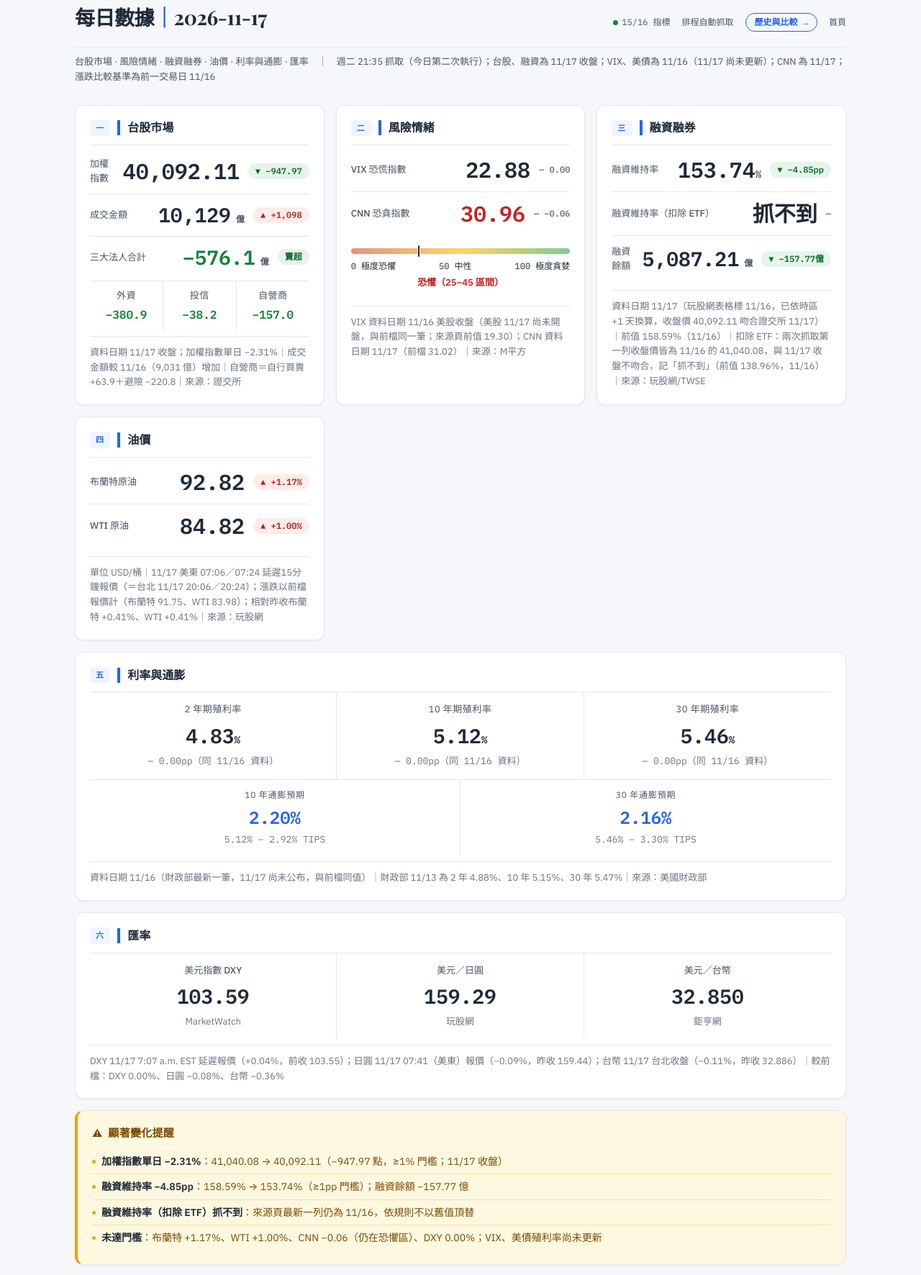
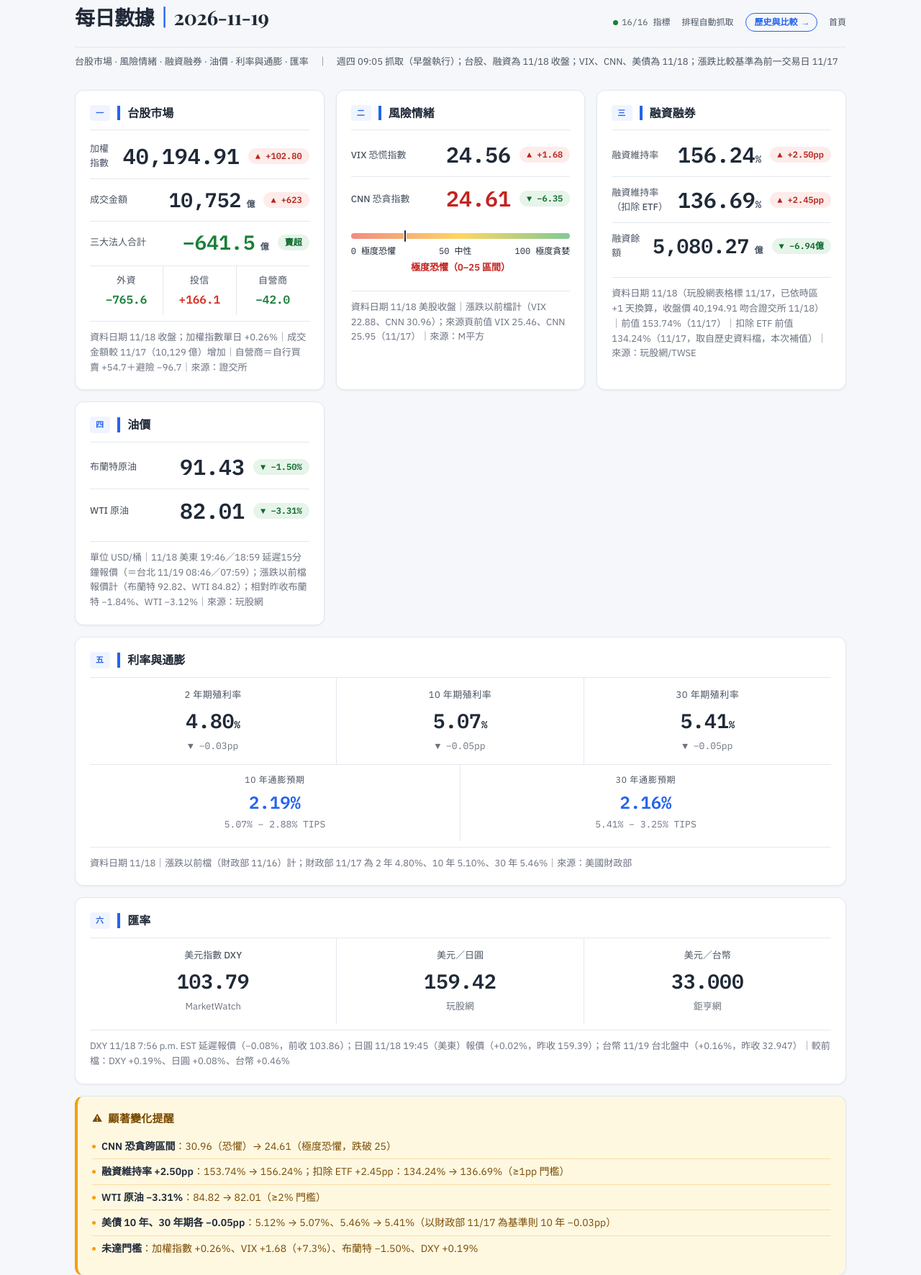
Before and after one commit to LiaoPeiTing/patty-daily-dashboard, a plain HTML site: page macro-dashboard.html in a window 1280 px wide. Shown: the part 29-1801 px from the top of the page at 72% size. Drawn offline with nearby package versions, Linux system fonts and the light colour scheme.

Commit message:
update: 2026-11-19 macro dashboard

```diff
--- a/data/history.json
+++ b/data/history.json
@@ -37,5 +37,6 @@
 {"date": "2026-11-12", "taiex": 43091.87, "turnover": 10568.0, "inst_total": 53.4, "foreign": -6.8, "trust": 125.7, "dealer": -65.4, "vix": 17.48, "cnn": 36.97, "margin_ratio": 167.5, "margin_balance": 5334.75, "brent": 91.96, "wti": 85.76, "y2": 4.73, "y10": 4.98, "y30": 5.35, "be10": 2.2, "be30": 2.18, "dxy": 102.93, "usdjpy": 159.62, "usdtwd": 32.889, "margin_ratio_ex_etf": 146.22, "tw_date": "2026-11-12", "tw_date_src": "verified"},
 {"date": "2026-11-13", "taiex": 43675.12, "turnover": 9516.0, "inst_total": 452.7, "foreign": 288.4, "trust": 95.4, "dealer": 68.9, "vix": 18.69, "cnn": 39.83, "margin_ratio": 170.96, "margin_balance": 5365.99, "brent": 96.41, "wti": 88.8, "y2": 4.86, "y10": 5.1, "y30": 5.43, "be10": 2.24, "be30": 2.19, "dxy": 103.22, "usdjpy": 160.02, "usdtwd": 32.838, "margin_ratio_ex_etf": 149.75, "tw_date": "2026-11-13", "tw_date_src": "verified"},
 {"date": "2026-11-17", "taiex": 41040.08, "turnover": 9031.0, "inst_total": -1143.9, "foreign": -701.9, "trust": -183.0, "dealer": -259.0, "vix": 22.88, "cnn": 31.02, "margin_ratio": 158.59, "margin_balance": 5244.98, "brent": 91.75, "wti": 83.98, "y2": 4.83, "y10": 5.12, "y30": 5.46, "be10": 2.2, "be30": 2.16, "dxy": 103.59, "usdjpy": 159.42, "usdtwd": 32.97, "margin_ratio_ex_etf": 138.96, "tw_date": "2026-11-16", "tw_date_src": "verified"},
-{"date": "2026-11-17", "taiex": 40092.11, "turnover": 10129, "inst_total": -576.1, "foreign": -380.9, "trust": -38.2, "dealer": -157, "vix": 22.88, "cnn": 30.96, "margin_ratio": 153.74, "margin_balance": 5087.21, "brent": 92.82, "wti": 84.82, "y2": 4.83, "y10": 5.12, "y30": 5.46, "be10": 2.2, "be30": 2.16, "dxy": 103.59, "usdjpy": 159.29, "usdtwd": 32.85, "margin_ratio_ex_etf": null, "tw_date": "2026-11-17", "tw_date_src": "verified"}
+{"date": "2026-11-17", "taiex": 40092.11, "turnover": 10129, "inst_total": -576.1, "foreign": -380.9, "trust": -38.2, "dealer": -157, "vix": 22.88, "cnn": 30.96, "margin_ratio": 153.74, "margin_balance": 5087.21, "brent": 92.82, "wti": 84.82, "y2": 4.83, "y10": 5.12, "y30": 5.46, "be10": 2.2, "be30": 2.16, "dxy": 103.59, "usdjpy": 159.29, "usdtwd": 32.85, "margin_ratio_ex_etf": 134.24, "tw_date": "2026-11-17", "tw_date_src": "verified"},
+{"date": "2026-11-19", "taiex": 40194.91, "turnover": 10752, "inst_total": -641.5, "foreign": -765.6, "trust": 166.1, "dealer": -42, "vix": 24.56, "cnn": 24.61, "margin_ratio": 156.24, "margin_balance": 5080.27, "brent": 91.43, "wti": 82.01, "y2": 4.8, "y10": 5.07, "y30": 5.41, "be10": 2.19, "be30": 2.16, "dxy": 103.79, "usdjpy": 159.42, "usdtwd": 33, "margin_ratio_ex_etf": 136.69, "tw_date": "2026-11-18", "tw_date_src": "verified"}
 ]
--- a/macro-dashboard.html
+++ b/macro-dashboard.html
@@ -525,91 +525,92 @@ body {
 </style>
 
 
+
 <div class="dashboard">
   <div class="header">
-    <h1>每日數據<span>｜</span>2026-11-17</h1>
+    <h1>每日數據<span>｜</span>2026-11-19</h1>
     <div class="header-meta">
-      <span><span class="status-dot"></span>15/16 指標</span>
+      <span><span class="status-dot"></span>16/16 指標</span>
       <span>排程自動抓取</span>
       <a href="history.html" style="color:var(--accent);font-weight:600;text-decoration:none;border:1px solid var(--accent);border-radius:999px;padding:3px 12px">歷史與比較 →</a>
       <a href="index.html" style="color:var(--text-sub);text-decoration:none">首頁</a>
     </div>
   </div>
-  <p class="subtitle">台股市場 · 風險情緒 · 融資融券 · 油價 · 利率與通膨 · 匯率　｜　週二 21:35 抓取（今日第二次執行）；台股、融資為 11/17 收盤；VIX、美債為 11/16（11/17 尚未更新）；CNN 為 11/17；漲跌比較基準為前一交易日 11/16</p>
+  <p class="subtitle">台股市場 · 風險情緒 · 融資融券 · 油價 · 利率與通膨 · 匯率　｜　週四 09:05 抓取（早盤執行）；台股、融資為 11/18 收盤；VIX、CNN、美債為 11/18；漲跌比較基準為前一交易日 11/17</p>
 
   <div class="grid">
 
     <div class="card">
       <div class="card-header"><span class="section-tag">一</span><span class="card-title">台股市場</span></div>
       <div class="card-body">
-        <div class="indicator"><span class="ind-label">加權指數</span><span class="ind-value large">40,092.11</span><span class="ind-change down">▼ −947.97</span></div>
-        <div class="indicator"><span class="ind-label">成交金額</span><span class="ind-value">10,129<span style="font-size:12px;color:var(--text-sub)"> 億</span></span><span class="ind-change up">▲ +1,098</span></div>
-        <div class="indicator"><span class="ind-label">三大法人合計</span><span class="ind-value" style="color:var(--down)">−576.1<span style="font-size:12px;color:var(--text-sub)"> 億</span></span><span class="ind-change down">賣超</span></div>
+        <div class="indicator"><span class="ind-label">加權指數</span><span class="ind-value large">40,194.91</span><span class="ind-change up">▲ +102.80</span></div>
+        <div class="indicator"><span class="ind-label">成交金額</span><span class="ind-value">10,752<span style="font-size:12px;color:var(--text-sub)"> 億</span></span><span class="ind-change up">▲ +623</span></div>
+        <div class="indicator"><span class="ind-label">三大法人合計</span><span class="ind-value" style="color:var(--down)">−641.5<span style="font-size:12px;color:var(--text-sub)"> 億</span></span><span class="ind-change down">賣超</span></div>
       </div>
       <div class="inst-breakdown">
-        <div class="inst-item"><div class="inst-name">外資</div><div class="inst-val neg">−380.9</div></div>
-        <div class="inst-item"><div class="inst-name">投信</div><div class="inst-val neg">−38.2</div></div>
-        <div class="inst-item"><div class="inst-name">自營商</div><div class="inst-val neg">−157.0</div></div>
+        <div class="inst-item"><div class="inst-name">外資</div><div class="inst-val neg">−765.6</div></div>
+        <div class="inst-item"><div class="inst-name">投信</div><div class="inst-val pos">+166.1</div></div>
+        <div class="inst-item"><div class="inst-name">自營商</div><div class="inst-val neg">−42.0</div></div>
       </div>
-      <div class="margin-note">資料日期 11/17 收盤；加權指數單日 −2.31%｜成交金額較 11/16（9,031 億）增加｜自營商＝自行買賣 +63.9＋避險 −220.8｜來源：證交所</div>
+      <div class="margin-note">資料日期 11/18 收盤；加權指數單日 +0.26%｜成交金額較 11/17（10,129 億）增加｜自營商＝自行買賣 +54.7＋避險 −96.7｜來源：證交所</div>
     </div>
 
     <div class="card">
       <div class="card-header"><span class="section-tag">二</span><span class="card-title">風險情緒</span></div>
       <div class="card-body">
-        <div class="indicator"><span class="ind-label">VIX 恐慌指數</span><span class="ind-value large">22.88</span><span class="ind-change flat">— 0.00</span></div>
-        <div class="indicator" style="border-top: 1px solid var(--border);"><span class="ind-label">CNN 恐貪指數</span><span class="ind-value large" style="color:var(--fear)">30.96</span><span class="ind-change flat">— −0.06</span></div>
+        <div class="indicator"><span class="ind-label">VIX 恐慌指數</span><span class="ind-value large">24.56</span><span class="ind-change up">▲ +1.68</span></div>
+        <div class="indicator" style="border-top: 1px solid var(--border);"><span class="ind-label">CNN 恐貪指數</span><span class="ind-value large" style="color:var(--fear)">24.61</span><span class="ind-change down">▼ −6.35</span></div>
       </div>
       <div class="gauge-container">
-        <div class="gauge-bar"><div class="gauge-marker" style="left: 30.96%"></div></div>
+        <div class="gauge-bar"><div class="gauge-marker" style="left: 24.61%"></div></div>
         <div class="gauge-labels"><span>0 極度恐懼</span><span>50 中性</span><span>100 極度貪婪</span></div>
-        <div class="gauge-zone" style="color:var(--fear)">恐懼（25–45 區間）</div>
+        <div class="gauge-zone" style="color:var(--fear)">極度恐懼（0–25 區間）</div>
       </div>
-      <div class="margin-note">VIX 資料日期 11/16 美股收盤（美股 11/17 尚未開盤，與前檔同一筆；來源頁前值 19.30）；CNN 資料日期 11/17（前檔 31.02）｜來源：M平方</div>
+      <div class="margin-note">資料日期 11/18 美股收盤｜漲跌以前檔計（VIX 22.88、CNN 30.96）；來源頁前值 VIX 25.46、CNN 25.95（11/17）｜來源：M平方</div>
     </div>
 
     <div class="card">
       <div class="card-header"><span class="section-tag">三</span><span class="card-title">融資融券</span></div>
       <div class="card-body">
-        <div class="indicator"><span class="ind-label">融資維持率</span><span class="ind-value large">153.74<span style="font-size:14px">%</span></span><span class="ind-change down">▼ −4.85pp</span></div>
+        <div class="indicator"><span class="ind-label">融資維持率</span><span class="ind-value large">156.24<span style="font-size:14px">%</span></span><span class="ind-change up">▲ +2.50pp</span></div>
         <!-- 扣除 ETF 這一列：抓不到時，數值改顯示「抓不到」（不帶 %），漲跌膠囊改成 <span class="ind-change flat">—</span>；規則見 SOP 3-4 -->
-        <div class="indicator"><span class="ind-label">融資維持率（扣除 ETF）</span><span class="ind-value large">抓不到</span><span class="ind-change flat">—</span></div>
-        <div class="indicator"><span class="ind-label">融資餘額</span><span class="ind-value">5,087.21<span style="font-size:12px;color:var(--text-sub)"> 億</span></span><span class="ind-change down">▼ −157.77億</span></div>
+        <div class="indicator"><span class="ind-label">融資維持率（扣除 ETF）</span><span class="ind-value large">136.69<span style="font-size:14px">%</span></span><span class="ind-change up">▲ +2.45pp</span></div>
+        <div class="indicator"><span class="ind-label">融資餘額</span><span class="ind-value">5,080.27<span style="font-size:12px;color:var(--text-sub)"> 億</span></span><span class="ind-change down">▼ −6.94億</span></div>
       </div>
-      <div class="margin-note">資料日期 11/17（玩股網表格標 11/16，已依時區 +1 天換算，收盤價 40,092.11 吻合證交所 11/17）｜前值 158.59%（11/16）｜扣除 ETF：兩次抓取第一列收盤價皆為 11/16 的 41,040.08，與 11/17 收盤不吻合，記「抓不到」（前值 138.96%，11/16）｜來源：玩股網/TWSE</div>
+      <div class="margin-note">資料日期 11/18（玩股網表格標 11/17，已依時區 +1 天換算，收盤價 40,194.91 吻合證交所 11/18）｜前值 153.74%（11/17）｜扣除 ETF 前值 134.24%（11/17，取自歷史資料檔，本次補值）｜來源：玩股網/TWSE</div>
     </div>
 
     <div class="card">
       <div class="card-header"><span class="section-tag">四</span><span class="card-title">油價</span></div>
       <div class="card-body">
-        <div class="indicator"><span class="ind-label">布蘭特原油</span><span class="ind-value large">92.82</span><span class="ind-change up">▲ +1.17%</span></div>
-        <div class="indicator"><span class="ind-label">WTI 原油</span><span class="ind-value large">84.82</span><span class="ind-change up">▲ +1.00%</span></div>
+        <div class="indicator"><span class="ind-label">布蘭特原油</span><span class="ind-value large">91.43</span><span class="ind-change down">▼ −1.50%</span></div>
+        <div class="indicator"><span class="ind-label">WTI 原油</span><span class="ind-value large">82.01</span><span class="ind-change down">▼ −3.31%</span></div>
       </div>
-      <div class="margin-note">單位 USD/桶｜11/17 美東 07:06／07:24 延遲15分鐘報價（＝台北 11/17 20:06／20:24）；漲跌以前檔報價計（布蘭特 91.75、WTI 83.98）；相對昨收布蘭特 +0.41%、WTI +0.41%｜來源：玩股網</div>
+      <div class="margin-note">單位 USD/桶｜11/18 美東 19:46／18:59 延遲15分鐘報價（＝台北 11/19 08:46／07:59）；漲跌以前檔報價計（布蘭特 92.82、WTI 84.82）；相對昨收布蘭特 −1.84%、WTI −3.12%｜來源：玩股網</div>
     </div>
 
     <div class="card full">
       <div class="card-header"><span class="section-tag">五</span><span class="card-title">利率與通膨</span></div>
       <div class="rate-row">
-        <div class="rate-cell"><div class="rate-label">2 年期殖利率</div><div class="rate-value">4.83<span style="font-size:14px">%</span></div><div class="rate-sub">— 0.00pp（同 11/16 資料）</div></div>
-        <div class="rate-cell"><div class="rate-label">10 年期殖利率</div><div class="rate-value">5.12<span style="font-size:14px">%</span></div><div class="rate-sub">— 0.00pp（同 11/16 資料）</div></div>
-        <div class="rate-cell"><div class="rate-label">30 年期殖利率</div><div class="rate-value">5.46<span style="font-size:14px">%</span></div><div class="rate-sub">— 0.00pp（同 11/16 資料）</div></div>
+        <div class="rate-cell"><div class="rate-label">2 年期殖利率</div><div class="rate-value">4.80<span style="font-size:14px">%</span></div><div class="rate-sub">▼ −0.03pp</div></div>
+        <div class="rate-cell"><div class="rate-label">10 年期殖利率</div><div class="rate-value">5.07<span style="font-size:14px">%</span></div><div class="rate-sub">▼ −0.05pp</div></div>
+        <div class="rate-cell"><div class="rate-label">30 年期殖利率</div><div class="rate-value">5.41<span style="font-size:14px">%</span></div><div class="rate-sub">▼ −0.05pp</div></div>
       </div>
       <div class="inflation-row">
-        <div class="inflation-cell"><div class="inflation-label">10 年通膨預期</div><div class="inflation-value">2.20%</div><div class="inflation-formula">5.12% − 2.92% TIPS</div></div>
-        <div class="inflation-cell"><div class="inflation-label">30 年通膨預期</div><div class="inflation-value">2.16%</div><div class="inflation-formula">5.46% − 3.30% TIPS</div></div>
+        <div class="inflation-cell"><div class="inflation-label">10 年通膨預期</div><div class="inflation-value">2.19%</div><div class="inflation-formula">5.07% − 2.88% TIPS</div></div>
+        <div class="inflation-cell"><div class="inflation-label">30 年通膨預期</div><div class="inflation-value">2.16%</div><div class="inflation-formula">5.41% − 3.25% TIPS</div></div>
       </div>
-      <div class="margin-note">資料日期 11/16（財政部最新一筆，11/17 尚未公布，與前檔同值）｜財政部 11/13 為 2 年 4.88%、10 年 5.15%、30 年 5.47%｜來源：美國財政部</div>
+      <div class="margin-note">資料日期 11/18｜漲跌以前檔（財政部 11/16）計；財政部 11/17 為 2 年 4.80%、10 年 5.10%、30 年 5.46%｜來源：美國財政部</div>
     </div>
 
     <div class="card full">
       <div class="card-header"><span class="section-tag">六</span><span class="card-title">匯率</span></div>
       <div class="fx-row">
-        <div class="fx-cell"><div class="fx-label">美元指數 DXY</div><div class="fx-value">103.59</div><div class="fx-source">MarketWatch</div></div>
-        <div class="fx-cell"><div class="fx-label">美元／日圓</div><div class="fx-value">159.29</div><div class="fx-source">玩股網</div></div>
-        <div class="fx-cell"><div class="fx-label">美元／台幣</div><div class="fx-value">32.850</div><div class="fx-source">鉅亨網</div></div>
+        <div class="fx-cell"><div class="fx-label">美元指數 DXY</div><div class="fx-value">103.79</div><div class="fx-source">MarketWatch</div></div>
+        <div class="fx-cell"><div class="fx-label">美元／日圓</div><div class="fx-value">159.42</div><div class="fx-source">玩股網</div></div>
+        <div class="fx-cell"><div class="fx-label">美元／台幣</div><div class="fx-value">33.000</div><div class="fx-source">鉅亨網</div></div>
       </div>
-      <div class="margin-note">DXY 11/17 7:07 a.m. EST 延遲報價（+0.04%，前收 103.55）；日圓 11/17 07:41（美東）報價（−0.09%，昨收 159.44）；台幣 11/17 台北收盤（−0.11%，昨收 32.886）｜較前檔：DXY 0.00%、日圓 −0.08%、台幣 −0.36%</div>
+      <div class="margin-note">DXY 11/18 7:56 p.m. EST 延遲報價（−0.08%，前收 103.86）；日圓 11/18 19:45（美東）報價（+0.02%，昨收 159.39）；台幣 11/19 台北盤中（+0.16%，昨收 32.947）｜較前檔：DXY +0.19%、日圓 +0.08%、台幣 +0.46%</div>
     </div>
 
   </div>
@@ -617,10 +618,11 @@ body {
   <div class="alert-section">
     <div class="alert-header"><span class="alert-icon">⚠</span><span class="alert-title">顯著變化提醒</span></div>
     <div class="alert-body">
-      <div class="alert-item"><span class="alert-bullet"></span><span><strong style="color:var(--text-main)">加權指數單日 −2.31%</strong>：41,040.08 → 40,092.11（−947.97 點，≥1% 門檻；11/17 收盤）</span></div>
-      <div class="alert-item"><span class="alert-bullet"></span><span><strong style="color:var(--text-main)">融資維持率 −4.85pp</strong>：158.59% → 153.74%（≥1pp 門檻）；融資餘額 −157.77 億</span></div>
-      <div class="alert-item"><span class="alert-bullet"></span><span><strong style="color:var(--text-main)">融資維持率（扣除 ETF）抓不到</strong>：來源頁最新一列仍為 11/16，依規則不以舊值頂替</span></div>
-      <div class="alert-item"><span class="alert-bullet"></span><span><strong style="color:var(--text-main)">未達門檻</strong>：布蘭特 +1.17%、WTI +1.00%、CNN −0.06（仍在恐懼區）、DXY 0.00%；VIX、美債殖利率尚未更新</span></div>
+      <div class="alert-item"><span class="alert-bullet"></span><span><strong style="color:var(--text-main)">CNN 恐貪跨區間</strong>：30.96（恐懼）→ 24.61（極度恐懼，跌破 25）</span></div>
+      <div class="alert-item"><span class="alert-bullet"></span><span><strong style="color:var(--text-main)">融資維持率 +2.50pp</strong>：153.74% → 156.24%；扣除 ETF +2.45pp：134.24% → 136.69%（≥1pp 門檻）</span></div>
+      <div class="alert-item"><span class="alert-bullet"></span><span><strong style="color:var(--text-main)">WTI 原油 −3.31%</strong>：84.82 → 82.01（≥2% 門檻）</span></div>
+      <div class="alert-item"><span class="alert-bullet"></span><span><strong style="color:var(--text-main)">美債 10 年、30 年期各 −0.05pp</strong>：5.12% → 5.07%、5.46% → 5.41%（以財政部 11/17 為基準則 10 年 −0.03pp）</span></div>
+      <div class="alert-item"><span class="alert-bullet"></span><span><strong style="color:var(--text-main)">未達門檻</strong>：加權指數 +0.26%、VIX +1.68（+7.3%）、布蘭特 −1.50%、DXY +0.19%</span></div>
     </div>
   </div>
 
```
